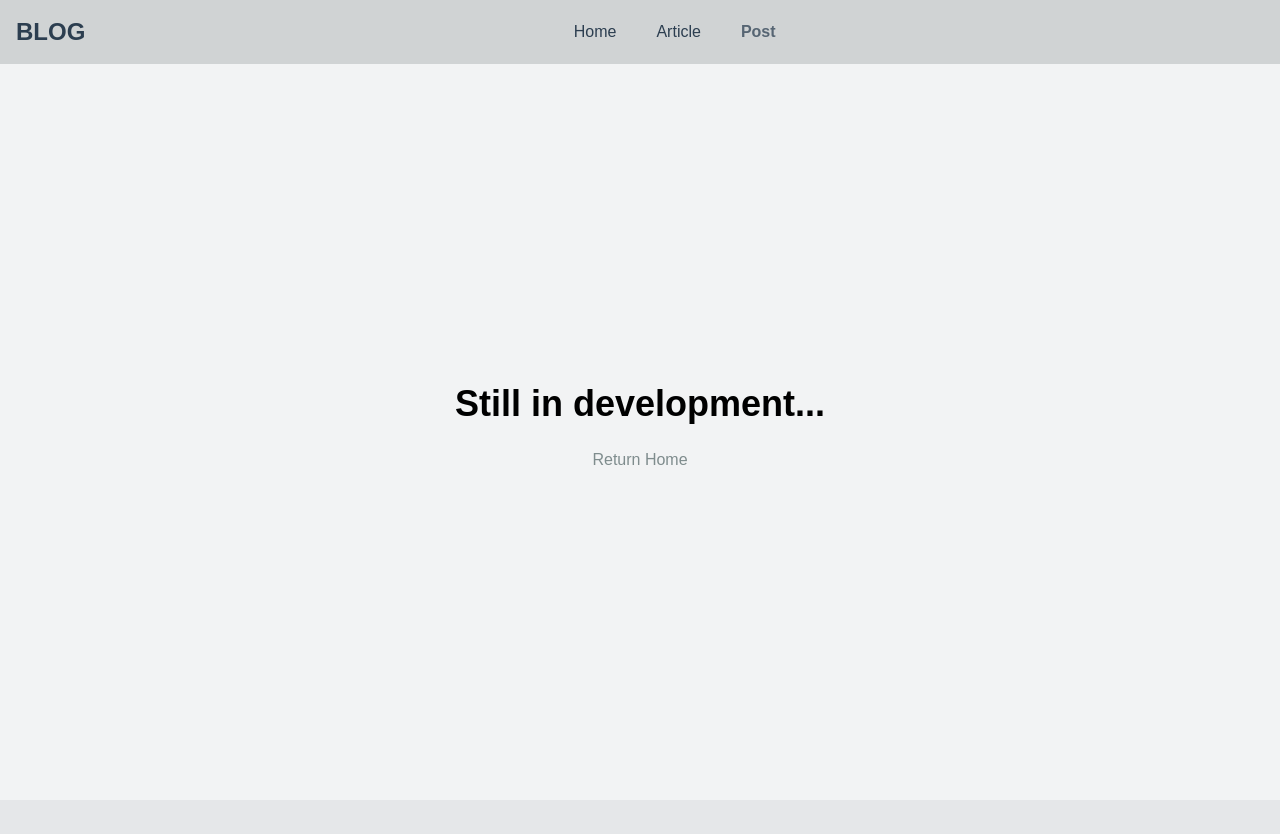
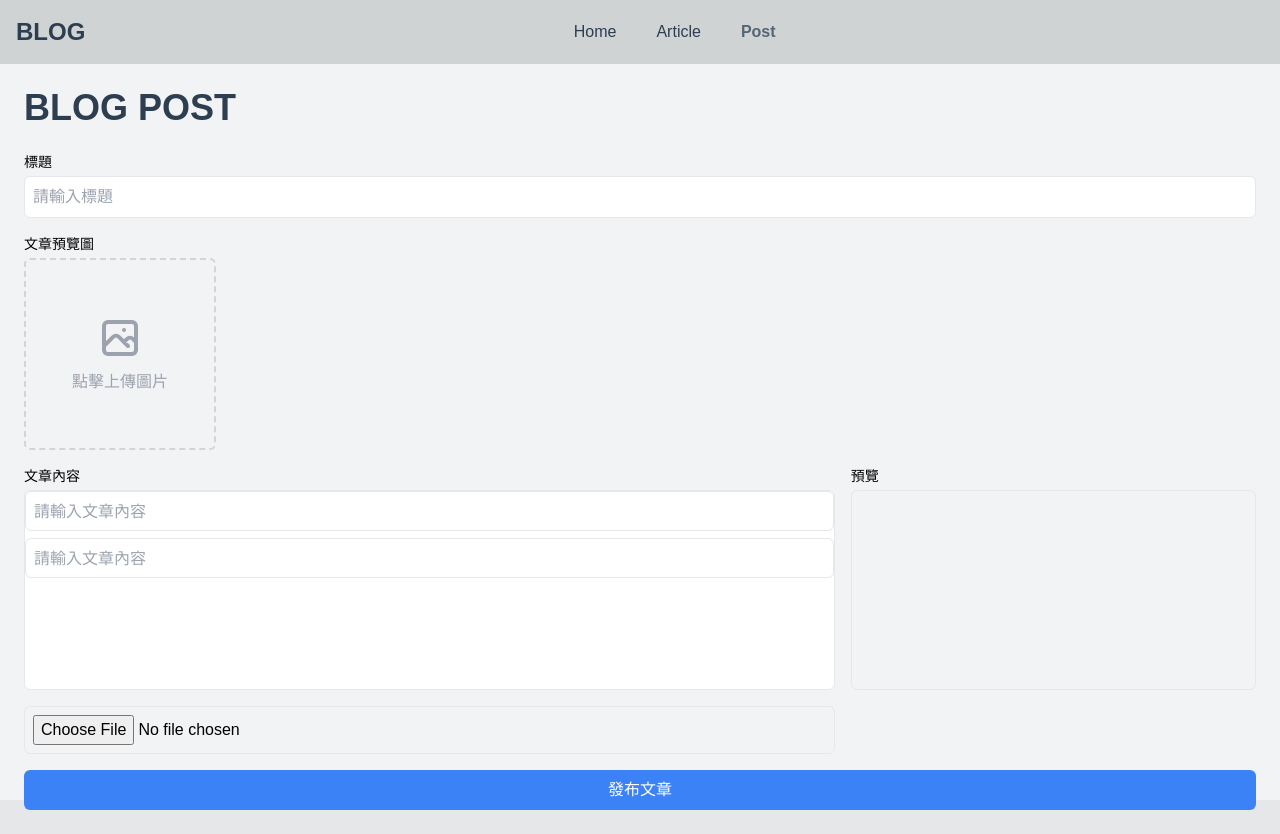
Before and after one commit to tf00185077/blog, a Next.js app: page /post in a window 1280 px wide. Before the commit this address had no page. Before the commit the page ends 800 px from the top, so only its background shows below. Built offline with nearby package versions, Linux system fonts and the light colour scheme.

Commit message:
add post page

```diff
--- /dev/null
+++ b/src/app/post/component/makeContent/index.tsx
@@ -0,0 +1,43 @@
+'use client';
+import { Article } from "../../helper/type";
+// import Image from "next/image";
+
+const MakeContent = ({ article, inputTextHandler, addContent }:
+  {
+    article: Article;
+    inputTextHandler: (e: React.ChangeEvent<HTMLTextAreaElement>, index: number) => void;
+    addContent: () => void;
+  }) => {
+  return (
+    <div className="flex flex-col">
+      {/* 輸入區域 */}
+      <div className="flex flex-col gap-4">
+        <div className="min-h-[200px] bg-white border rounded-md">
+          {article.content.map((item, index) => {
+            return <textarea key={index}
+              className="w-full p-2 border rounded-md resize-none overflow-hidden"
+              rows={1}
+              style={{ height: '40px' }}
+              placeholder="請輸入文章內容"
+              onChange={e => {
+                e.target.style.height = 'auto';
+                e.target.style.height = e.target.scrollHeight + 'px';
+                inputTextHandler(e, index);
+              }}
+              value={item.content} />;
+          })
+          }
+        </div>
+        <div>
+          <input
+            type="file"
+            accept="image/*"
+            className="w-full p-2 border rounded-md"
+          />
+        </div>
+      </div>
+    </div>
+  );
+};
+
+export default MakeContent;
--- /dev/null
+++ b/src/app/post/component/preview/index.tsx
@@ -0,0 +1,32 @@
+import { Article } from "../../helper/type";
+import Image from "next/image";
+import React from "react";
+const Preview = ({ article }: { article: Article; }) => {
+  return article.content.map((item, index) => {
+    switch (item.type) {
+      case 'image':
+        return (
+          <Image
+            width={100}
+            height={100}
+            key={index}
+            src={item.content}
+            alt={`content-${index}`}
+            className="max-w-full h-auto my-2"
+          />
+        );
+      case 'text':
+        return (
+          <p key={index} className="w-full whitespace-pre-wrap break-words overflow-wrap-anywhere">
+            <React.Fragment key={index}>
+              {item.content}
+            </React.Fragment>
+
+          </p>
+        );
+      default:
+        return null;
+    }
+  });
+};
+export default Preview;
--- /dev/null
+++ b/src/app/post/component/updatePreviewPhoto/index.tsx
@@ -0,0 +1,49 @@
+'use client';
+import { useState } from 'react';
+import Image from 'next/image';
+
+const UpdateLogo = () => {
+  const [previewImage, setPreviewImage] = useState<string | null>(null);
+
+  const handlePreviewImage = (e: React.ChangeEvent<HTMLInputElement>) => {
+    const file = e.target.files?.[0];
+    if (file) {
+      const reader = new FileReader();
+      reader.onloadend = () => {
+        setPreviewImage(reader.result as string);
+      };
+      reader.readAsDataURL(file);
+    }
+  };
+  return (
+    <div className="relative">
+      <label className="block text-sm font-medium mb-1">文章預覽圖</label>
+      <div className="w-48 h-48 border-2 border-dashed border-gray-300 rounded-md overflow-hidden flex items-center justify-center">
+        {previewImage ? (
+          <Image
+            src={previewImage}
+            alt="Preview"
+            className="w-full h-full object-contain"
+            width={200}
+            height={200}
+          />
+        ) : (
+          <div className="text-gray-400">
+            <svg xmlns="http://www.w3.org/2000/svg" className="h-12 w-12 mx-auto" fill="none" viewBox="0 0 24 24" stroke="currentColor">
+              <path strokeLinecap="round" strokeLinejoin="round" strokeWidth={2} d="M4 16l4.586-4.586a2 2 0 012.828 0L16 16m-2-2l1.586-1.586a2 2 0 012.828 0L20 14m-6-6h.01M6 20h12a2 2 0 002-2V6a2 2 0 00-2-2H6a2 2 0 00-2 2v12a2 2 0 002 2z" />
+            </svg>
+            <p className="mt-2">點擊上傳圖片</p>
+          </div>
+        )}
+        <input
+          type="file"
+          accept="image/*"
+          onChange={handlePreviewImage}
+          className="absolute inset-0 w-48 h-48 opacity-0 cursor-pointer"
+        />
+      </div>
+    </div>
+  );
+};
+
+export default UpdateLogo;
--- /dev/null
+++ b/src/app/post/helper/type.ts
@@ -0,0 +1,21 @@
+type Article = {
+  title: string;
+  content: ContentItem[];
+  logo: string;
+};
+
+type ContentItem = {
+  id: string;        // 用於排序和識別
+  type: 'text' | 'image';
+  content: string;
+  order: number;     // 用於維護順序
+};
+
+const emptyArticle: Article = {
+  title: '',
+  content: [{ id: '', type: 'text', content: '', order: 0 }, { id: '', type: 'text', content: '', order: 0 }],
+  logo: '',
+};
+
+export type { Article, ContentItem };
+export { emptyArticle };
--- /dev/null
+++ b/src/app/post/page.tsx
@@ -0,0 +1,55 @@
+'use client';
+import { useState } from 'react';
+import UpdatePreviewPhoto from './component/updatePreviewPhoto';
+import { Article, emptyArticle } from './helper/type';
+import Preview from './component/preview';
+import MakeContent from './component/makeContent';
+const Post = () => {
+  const [article, setArticle] = useState<Article>(emptyArticle);
+  const inputTextHandler = (e: React.ChangeEvent<HTMLTextAreaElement>, index: number) => {
+    console.log(article);
+    setArticle({ ...article, content: article.content.map((item, i) => i === index ? { ...item, content: e.target.value } : item) });
+  };
+  const addContent = () => {
+    setArticle({ ...article, content: [...article.content, { id: '', type: 'text', content: '', order: 0 }] });
+  };
+  return (
+    <div className="w-full h-full p-6">
+      <h1 className="text-4xl font-bold mb-6 text-text-main">BLOG POST</h1>
+
+      <div className="space-y-4">
+        {/* 標題輸入 */}
+        <div>
+          <label className="block text-sm font-medium mb-1">標題</label>
+          <input
+            type="text"
+            className="w-full p-2 border rounded-md"
+            placeholder="請輸入標題"
+          />
+        </div>
+        <UpdatePreviewPhoto />
+
+        {/* 內容輸入 */}
+        <div className="flex gap-4">
+          <div className="w-2/3">
+            <label className="block text-sm font-medium mb-1">文章內容</label>
+            <MakeContent article={article} inputTextHandler={inputTextHandler} addContent={addContent} />
+          </div>
+          <div className="w-1/3">
+            <label className="block text-sm font-medium mb-1">預覽</label>
+            <div className="border rounded-md p-2 min-h-[200px]">
+              <Preview article={article} />
+            </div>
+          </div>
+        </div>
+
+        {/* 送出按鈕 */}
+        <button className="w-full bg-blue-500 text-white py-2 px-4 rounded-md hover:bg-blue-600 transition-colors">
+          發布文章
+        </button>
+      </div>
+    </div>
+  );
+};
+
+export default Post;
```
Also changed, not shown: src/app/post/component/makeContent/uploadImage.tsx (added, +14 -0 lines), src/app/post/component/makeContent/uploadText.tsx (added).
